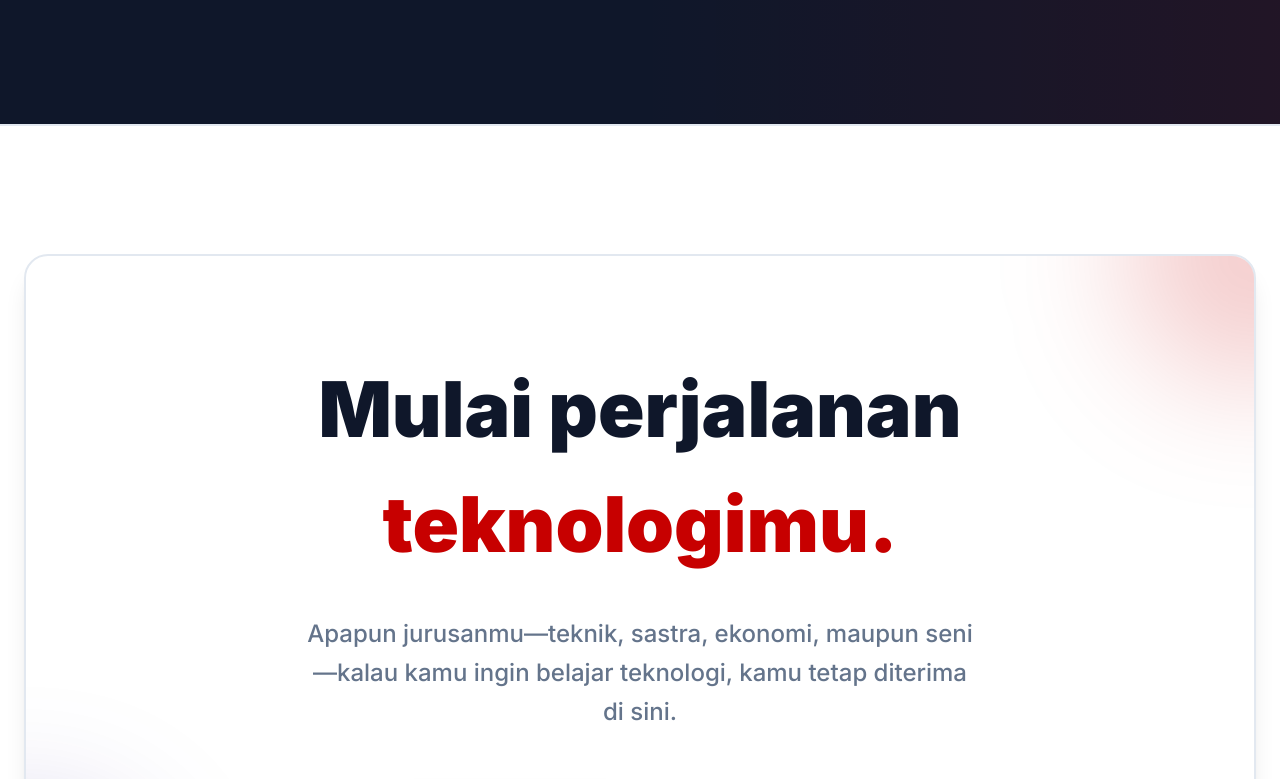
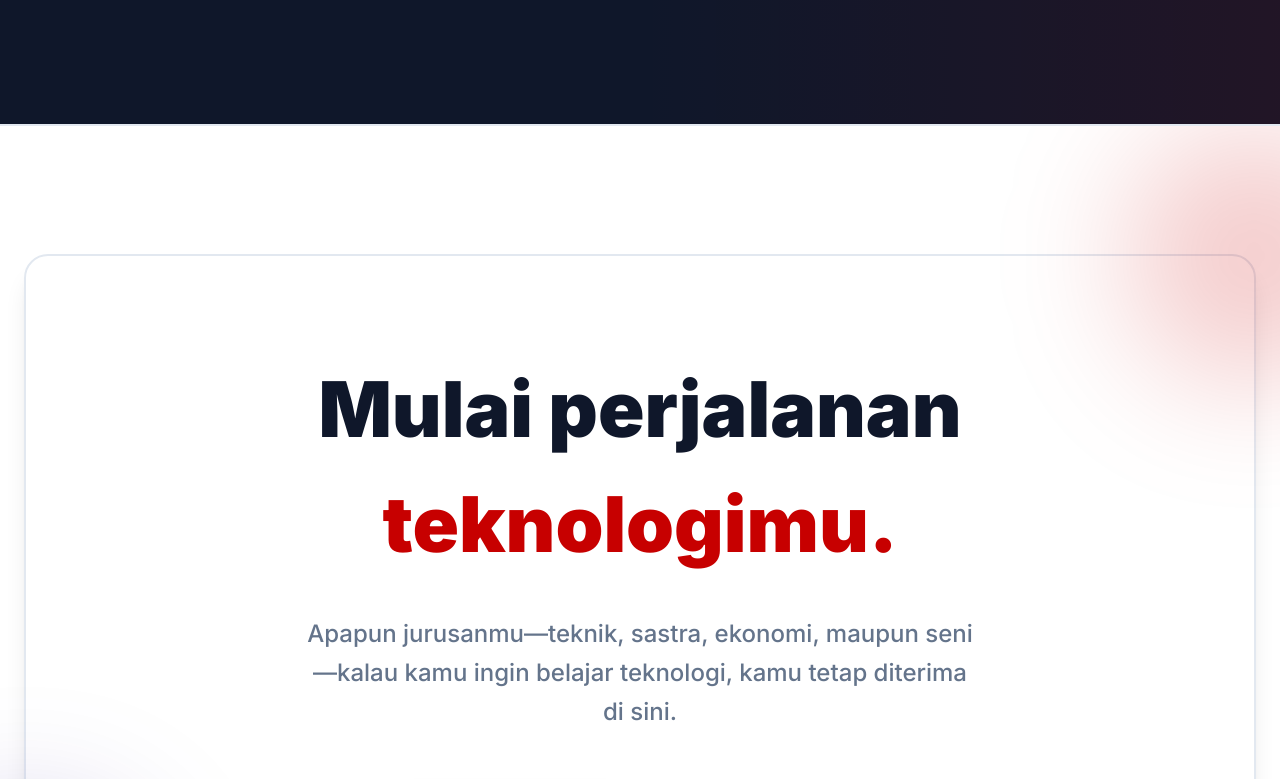
Before and after one commit to WildanKhuzamyFaradis/WiTech, a React (Vite) app in the folder frontend/: page / in a window 1280 px wide. Shown: the part 2000-2779 px from the top of the page. Built offline with nearby package versions, Linux system fonts and the light colour scheme; no server answers; the database is empty; the HTML template or start-up script is replaced by a standard one.

Commit message:
update success message and button text in contact form; adjust padding in home section

```diff
--- a/frontend/src/pages/public/Contact.tsx
+++ b/frontend/src/pages/public/Contact.tsx
@@ -140,15 +140,19 @@ export default function Contact() {
                   <div className="size-24 bg-secondary/10 rounded-full flex items-center justify-center text-4xl mb-6">
                     🎉
                   </div>
-                  <h3 className="text-3xl font-black mb-3 tracking-tight">Pesan Belum Dikirim</h3>
+                  <h3 className="text-3xl font-black mb-3 tracking-tight">Pesan Berhasil Dikirim</h3>
                   <p className="font-medium text-muted-foreground max-w-xs mx-auto leading-relaxed">
-                    Form ini masih berupa demo. Pesan belum dikirim atau disimpan. Silakan hubungi kontak yang tercantum.
+                    Terima kasih sudah menghubungi WiTECH. Pesan kamu sudah kami terima dan akan kami balas melalui email jika diperlukan.
                   </p>
                   <button
-                    onClick={() => setSubmitted(false)}
+                    onClick={() => {
+                      setSubmitted(false);
+                      setForm({ name: "", email: "", subject: "join", message: "", website: "" });
+                      setStatus("");
+                    }}
                     className="mt-8 px-6 py-3 bg-foreground text-background font-bold rounded-xl border-2 border-border neo-shadow-sm hover:-translate-y-1 transition-transform"
                   >
-                    Kembali ke Form
+                    Kirim Pesan Lagi
                   </button>
                 </div>
               ) : (
--- a/frontend/src/pages/public/Home.tsx
+++ b/frontend/src/pages/public/Home.tsx
@@ -253,9 +253,9 @@ export default function Home() {
       </section>
 
       {/* ── CTA ───────────────────────────────────────────── */}
-      <section className="bg-background">
+      <section className="bg-background overflow-x-hidden">
         <div className="max-w-7xl mx-auto px-6 py-32">
-          <div className="reveal relative rounded-3xl border-2 border-border p-12 md:p-24 text-center neo-shadow-lg overflow-hidden bg-white" ref={ctaRef}>
+          <div className="reveal relative rounded-3xl border-2 border-border p-8 sm:p-12 md:p-24 text-center neo-shadow-lg overflow-visible bg-white" ref={ctaRef}>
             {/* Gradient Glows */}
             <div className="absolute -top-32 -right-32 size-64 bg-primary/20 blur-3xl rounded-full" />
             <div className="absolute -bottom-32 -left-32 size-64 bg-secondary/20 blur-3xl rounded-full" />
```
